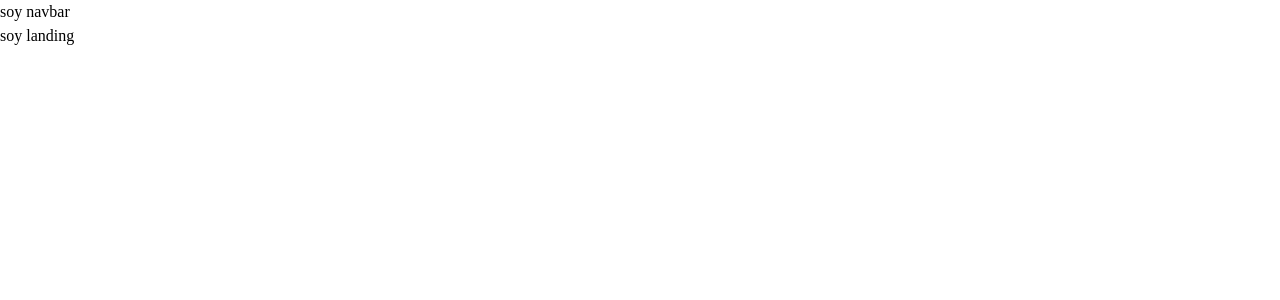
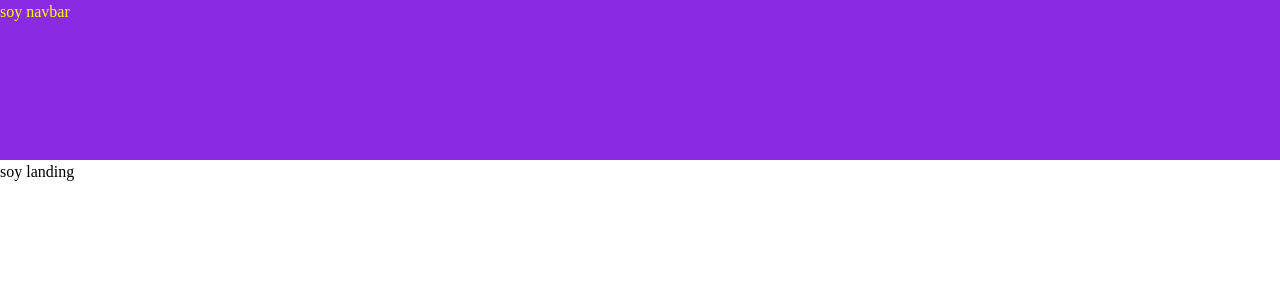
Before and after one commit to Manrodch/NEXT-JS-PRACTICES, a Next.js app: page / in a window 1280 px wide. Shown: the top 300 px of the page. Built offline with nearby package versions, Linux system fonts and the light colour scheme.

Commit message:
styles modules added on navbar

```diff
--- a/src/components/navbar/Navbar.tsx
+++ b/src/components/navbar/Navbar.tsx
@@ -1,5 +1,7 @@
+import styles from './navbar.module.scss';
+
 const Navbar = () => {
-  return <div>soy navbar</div>;
+  return <div className={styles.navBarStyles}>soy navbar</div>;
 };
 
 export default Navbar;
--- /dev/null
+++ b/src/components/navbar/navbar.module.scss
@@ -0,0 +1,6 @@
+.navBarStyles {
+  width: 100%;
+  height: 10rem;
+  background-color: blueviolet;
+  color: yellow;
+}
```
